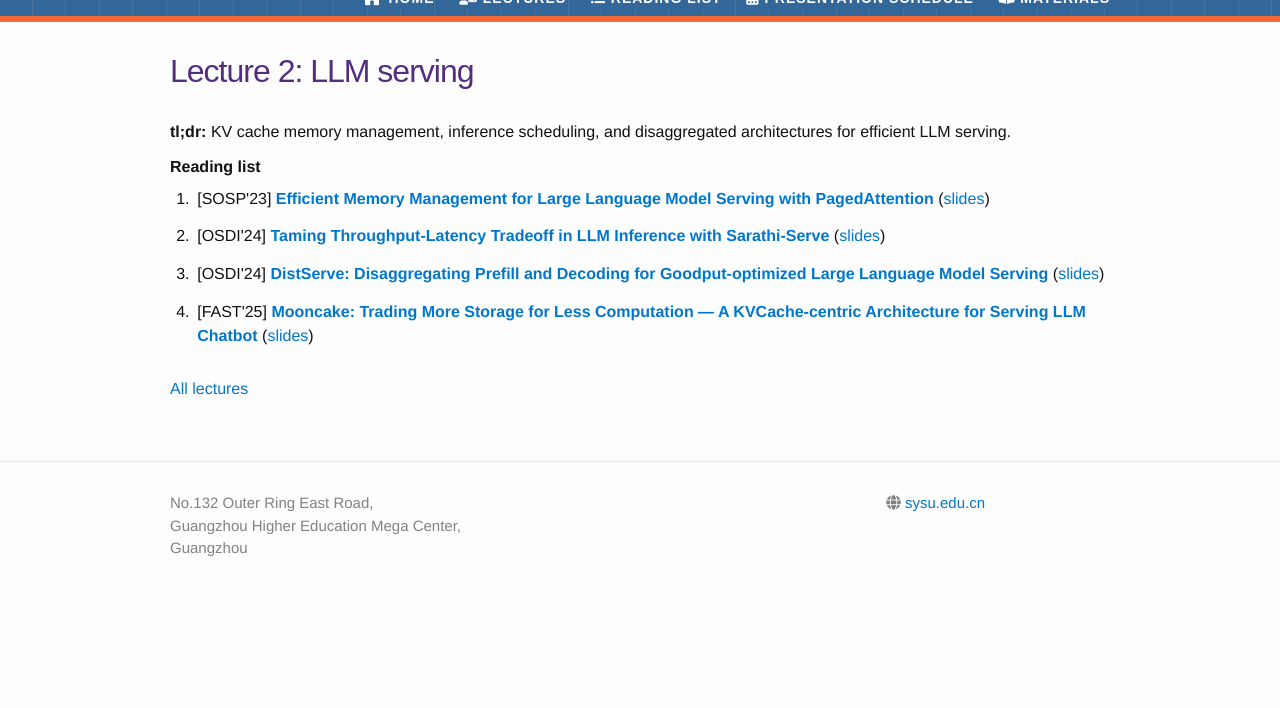
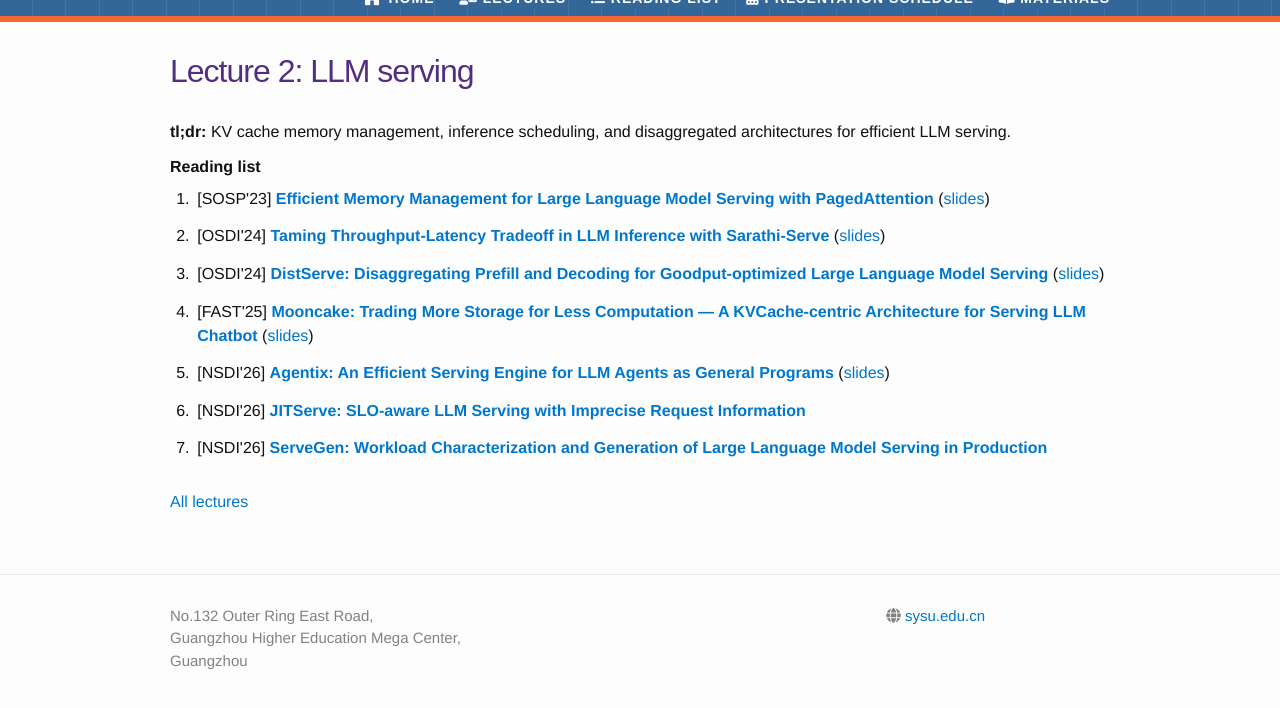
Before and after one commit to huangqy89/acn-2026, a Jekyll site: the page built from _lectures/03_llm_serving.md, in a window 1280 px wide, cut to the strip 126-834 px from the top of the page. Built offline with Jekyll 4.4.1, drawn with Linux system fonts in a browser that asks for light colours; nearby versions of some CDN libraries; some web fonts are replaced.

Commit message:
Update Lecture 2

```diff
--- a/_data/papers.yml
+++ b/_data/papers.yml
@@ -36,6 +36,31 @@
   topic: "LLM Serving"
   url: "https://www.usenix.org/system/files/fast25-qin.pdf"
   slides: "/static_files/papers/fast25_Mooncake.pdf"
+- id: agentix
+  lecture_only: true
+  title: "Agentix: An Efficient Serving Engine for LLM Agents as General Programs"
+  authors: "Michael Luo, Xiaoxiang Shi, Colin Cai, Tianjun Zhang, Justin Wong, Yichuan Wang, Chi Wang, Yanping Huang, Zhifeng Chen, Joseph E. Gonzalez, Ion Stoica"
+  venue: "NSDI"
+  year: 2026
+  topic: "LLM Serving"
+  url: "https://www.usenix.org/system/files/nsdi26-luo.pdf"
+  slides: "/static_files/papers/Agentix_NSDI26.pdf"
+- id: jitserve
+  lecture_only: true
+  title: "JITServe: SLO-aware LLM Serving with Imprecise Request Information"
+  authors: "Wei Zhang, Zhiyu Wu, Yi Mu, Rui Ning, Banruo Liu, Nikhil Sarda, Myungjin Lee, Fan Lai"
+  venue: "NSDI"
+  year: 2026
+  topic: "LLM Serving"
+  url: "https://www.usenix.org/system/files/nsdi26-zhang-wei.pdf"
+- id: servegen
+  lecture_only: true
+  title: "ServeGen: Workload Characterization and Generation of Large Language Model Serving in Production"
+  authors: "Yuxing Xiang, Xue Li, Kun Qian, Yan Zhang, Wenyuan Yu, Ennan Zhai, Xin Jin, Jingren Zhou"
+  venue: "NSDI"
+  year: 2026
+  topic: "LLM Serving"
+  url: "https://www.usenix.org/system/files/nsdi26-xiang-servegen.pdf"
 - id: tracelab
   lecture_only: true
   title: "TraceLab: Characterizing Coding Agent Workloads for LLM Serving"
--- a/_lectures/03_llm_serving.md
+++ b/_lectures/03_llm_serving.md
@@ -11,4 +11,7 @@ paper_ids:
   - sarathi-serve
   - distserve
   - mooncake
+  - agentix
+  - jitserve
+  - servegen
 ---
```
Also changed, not shown: _data/presentation_schedule.yml (+4 -4 lines), 1 other file.
